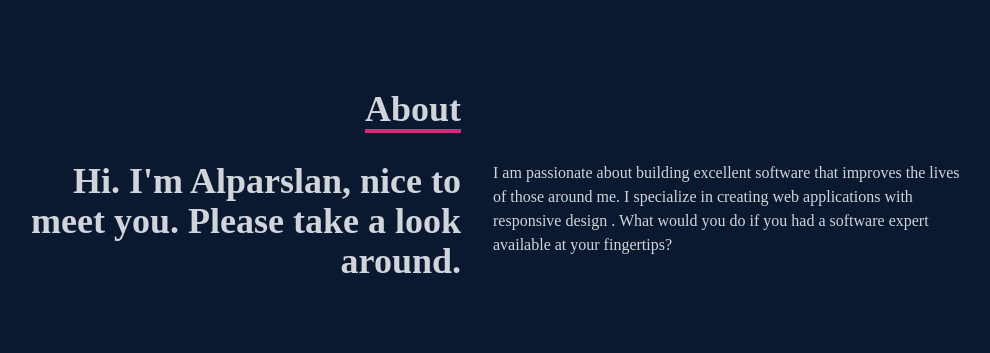
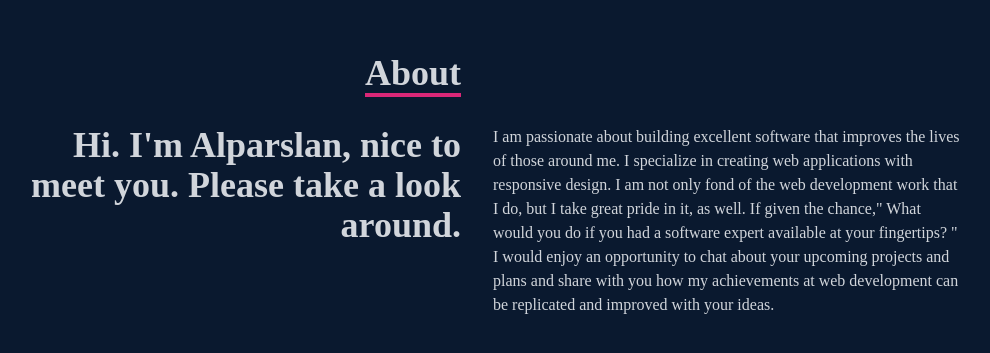
Before and after one commit to alparslanustaa/Portfolio, a React (Create React App) app: page / in a window 1280 px wide. Shown: the part 1015-1368 px from the top of the page, without its empty margins (163-1153 px from the left). Built offline with nearby package versions, Linux system fonts and the light colour scheme.

Commit message:
add skills sections

```diff
--- a/src/components/About.js
+++ b/src/components/About.js
@@ -21,8 +21,13 @@ const About = () => {
             <p>
               I am passionate about building excellent software that improves
               the lives of those around me. I specialize in creating web
-              applications with responsive design . What would you do if you had
-              a software expert available at your fingertips?
+              applications with responsive design. I am not only fond of the web
+              development work that I do, but I take great pride in it, as well.
+              If given the chance," What would you do if you had a software
+              expert available at your fingertips? " I would enjoy an
+              opportunity to chat about your upcoming projects and plans and
+              share with you how my achievements at web development can be
+              replicated and improved with your ideas.
             </p>
           </div>
         </div>
--- /dev/null
+++ b/src/components/Skills.js
@@ -0,0 +1,7 @@
+import React from "react";
+
+const Skills = () => {
+  return <div>Skills</div>;
+};
+
+export default Skills;
```
